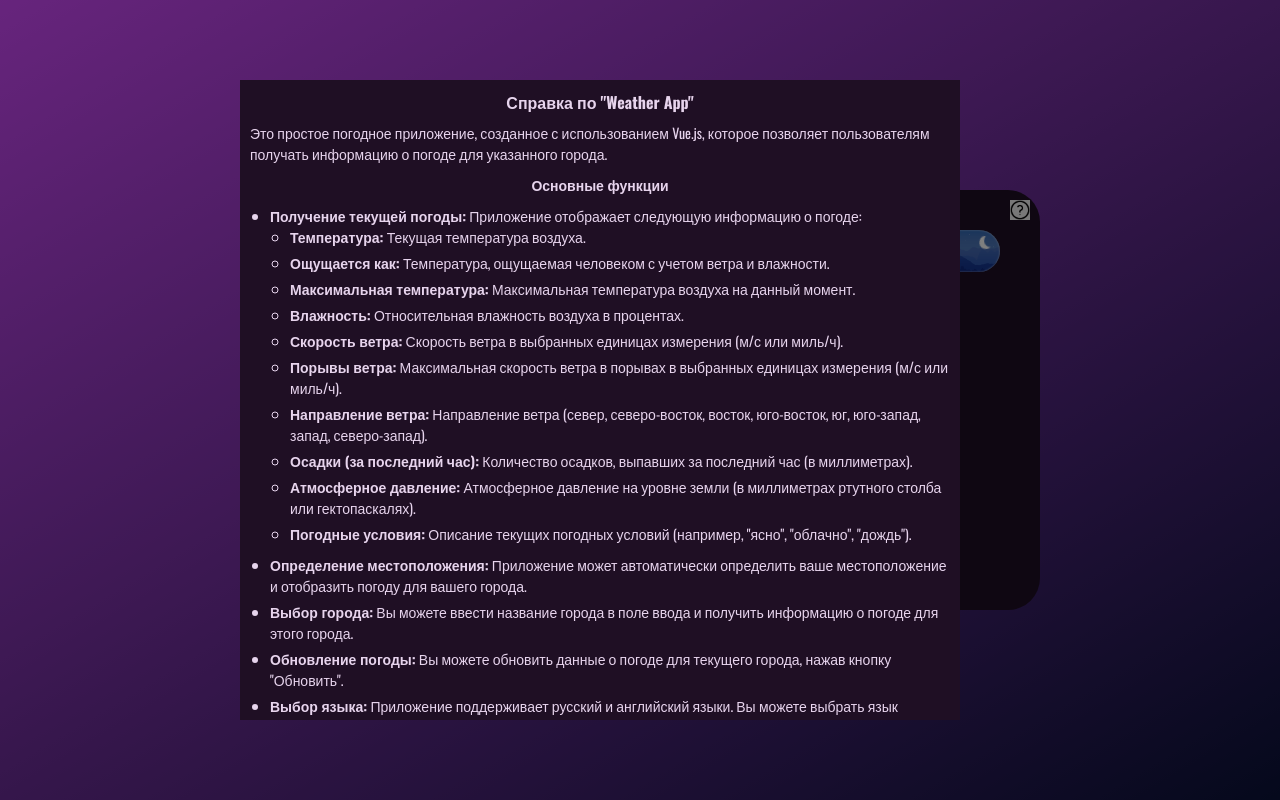
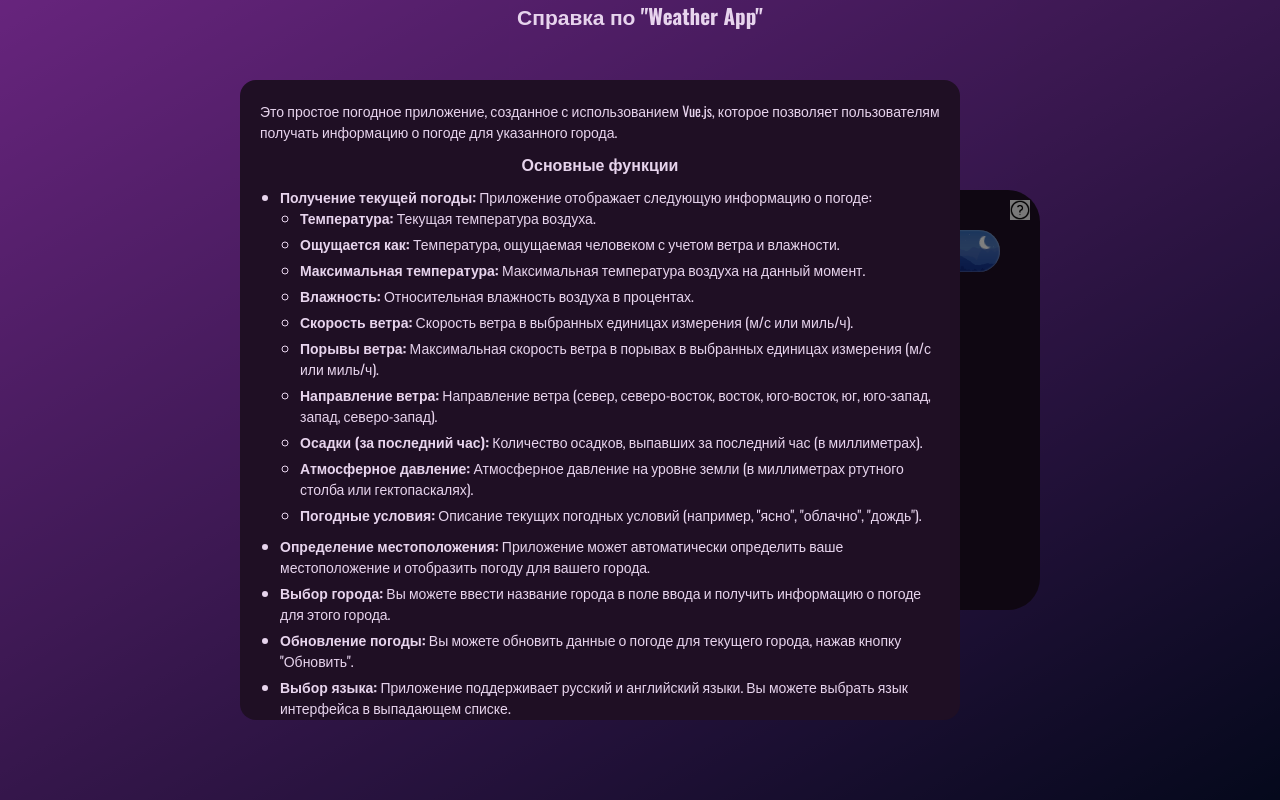
Before and after one commit to 7Hunter7/Weather_App, a Vue app: page / in a window 1280 px wide. Both pictures are taken after a click on the picture 1020 px from the left and 210 px from the top of the page. Built offline with nearby package versions, Linux system fonts and the light colour scheme; no server answers.

Commit message:
Updated component 'HelpDialog.vue' - Updated styles for 'help.html'

```diff
--- a/src/components/HelpDialog.vue
+++ b/src/components/HelpDialog.vue
@@ -172,66 +172,71 @@
 
 /* Общие стили для справки */
 .help-page {
-  padding: var(--indents-small) var(--indents-small);
+  padding: var(--indents-medium);
   text-align: left;
   font-size: var(--font-size-input);
   color: var(--text-color);
   background-color: var(--background-color);
+  border-radius: var(--border-radius-medium);
   max-height: 80vh;
   max-width: 90vh;
   overflow-y: auto;
-}
 
   /* Скрываем полосу прокрутки для WebKit-based браузеров */
-.help-page::-webkit-scrollbar {
+  &::-webkit-scrollbar {
     width: 0;
     height: 0;
   }
   /* Скрываем трек (дорожку) полосы прокрутки */
-.help-page::-webkit-scrollbar-track {
+  &::-webkit-scrollbar-track {
     background: transparent;
   }
   /* Скрываем ползунок (thumb) полосы прокрутки */
-.help-page::-webkit-scrollbar-thumb {
+  &::-webkit-scrollbar-thumb {
     background: transparent;
   }
 
-.help-page h2 {
-  font-size: var(--font-size-base);
+  & h2 {
+    position: fixed;
+    top: 0;
+    left: 0;
+    right: 0;
     text-align: center;
     margin-bottom: 0.5rem;
     color: var(--text-color);
   }
 
-.help-page h3 {
-  font-size: var(--font-size-input);
+  & h3 {
+    font-size: var(--font-size-base);
     text-align: center;
     margin: var(--indents-small) 0;
     color: var(--text-color);
   }
 
-.help-page ul,
-.help-page ol {
+  & ul,
+  & ol {
     margin-left: var(--indents-medium);
     margin-bottom: var(--indents-small);
   }
 
-.help-page li {
+  & li {
     margin-bottom: var(--indents-little);
   }
 
-.help-page a {
+  & a {
     color: var(--input-color);
     text-decoration: none;
   }
 
-.help-page a:hover {
+  & a:hover {
     text-decoration: underline;
   }
 
-.help-page code {
-  background-color: var(--background-color, 0.8);
+  & code {
+    color: var(--input-color);
+    background-color: var(--background-color, 0.9);
     padding: var(--indents-little) var(--indents-small);
     border-radius: var(--border-radius-small);
   }
+}
 </style>
```
Lines whose indentation alone changed are shown as unchanged.
